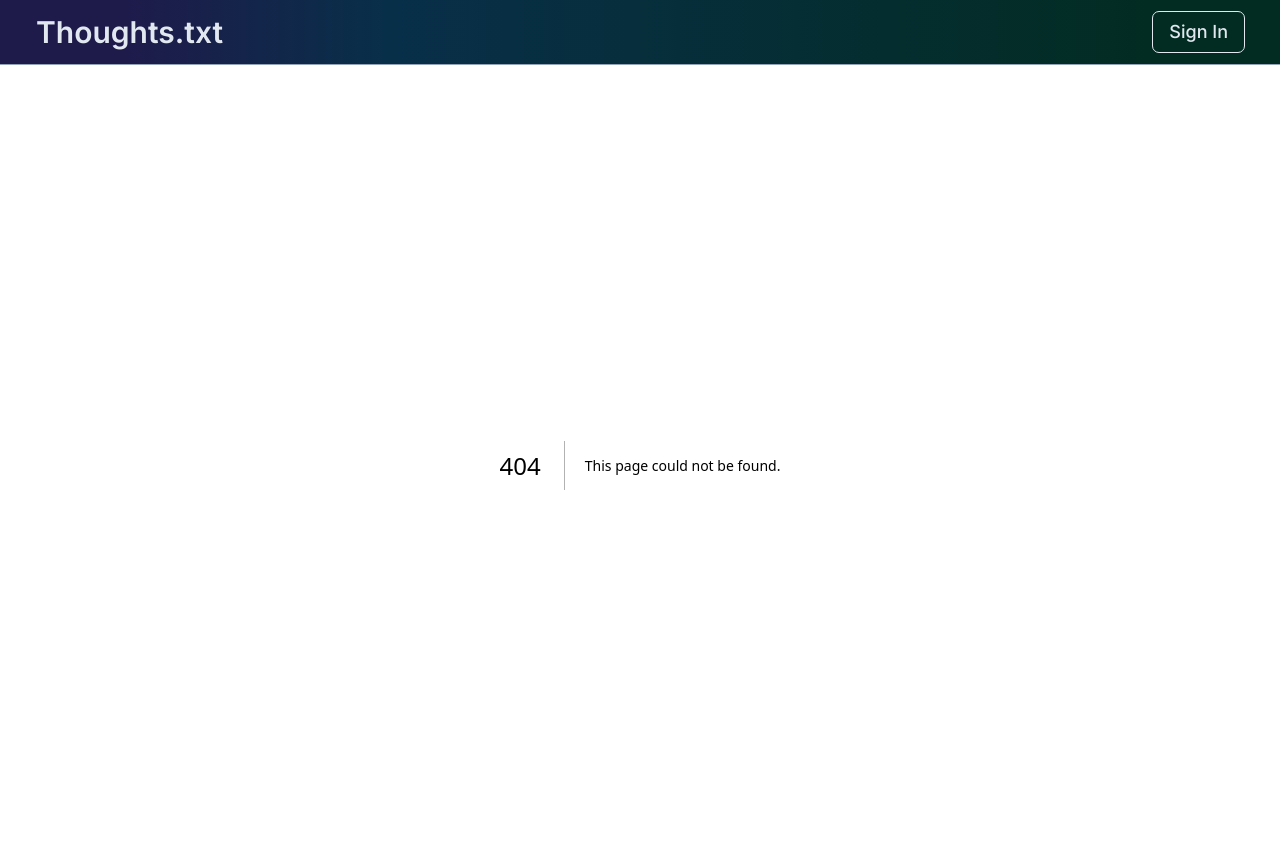
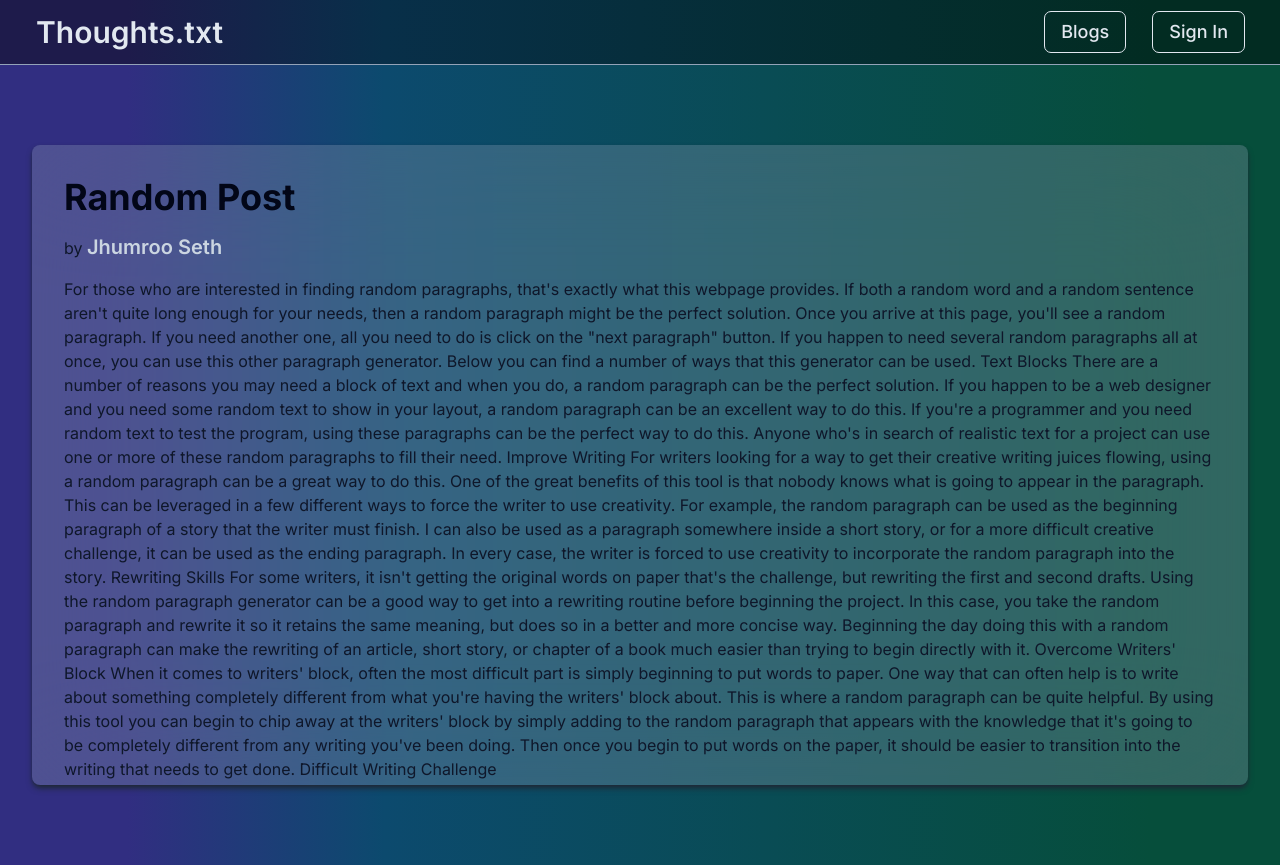
Before and after one commit to ShobhitPatra/Thoughts.txt-cms, a Next.js app: page /blogs/1 in a window 1280 px wide. Before the commit this address had no page. Built offline with nearby package versions, Linux system fonts and the light colour scheme.

Commit message:
blog details page ui

```diff
--- a/app/blog/[id]/page.tsx
+++ /dev/null
@@ -1,7 +0,0 @@
-import React from "react";
-
-const page = () => {
-  return <div>page</div>;
-};
-
-export default page;
--- /dev/null
+++ b/app/blogs/[id]/page.tsx
@@ -0,0 +1,37 @@
+import BlogDetail from "@/components/blogs/BlogDetail";
+import React from "react";
+
+const page = () => {
+  const desc = `For those who are interested in finding random paragraphs, that's exactly what this webpage provides. If both a random word and a random sentence aren't quite long enough for your needs, then a random paragraph might be the perfect solution. Once you arrive at this page, you'll see a random paragraph. If you need another one, all you need to do is click on the "next paragraph" button. If you happen to need several random paragraphs all at once, you can use this other paragraph generator. Below you can find a number of ways that this generator can be used.
+
+  Text Blocks
+  There are a number of reasons you may need a block of text and when you do, a random paragraph can be the perfect solution. If you happen to be a web designer and you need some random text to show in your layout, a random paragraph can be an excellent way to do this. If you're a programmer and you need random text to test the program, using these paragraphs can be the perfect way to do this. Anyone who's in search of realistic text for a project can use one or more of these random paragraphs to fill their need.
+
+  Improve Writing
+  For writers looking for a way to get their creative writing juices flowing, using a random paragraph can be a great way to do this. One of the great benefits of this tool is that nobody knows what is going to appear in the paragraph. This can be leveraged in a few different ways to force the writer to use creativity. For example, the random paragraph can be used as the beginning paragraph of a story that the writer must finish. I can also be used as a paragraph somewhere inside a short story, or for a more difficult creative challenge, it can be used as the ending paragraph. In every case, the writer is forced to use creativity to incorporate the random paragraph into the story.
+
+  Rewriting Skills
+  For some writers, it isn't getting the original words on paper that's the challenge, but rewriting the first and second drafts. Using the random paragraph generator can be a good way to get into a rewriting routine before beginning the project. In this case, you take the random paragraph and rewrite it so it retains the same meaning, but does so in a better and more concise way. Beginning the day doing this with a random paragraph can make the rewriting of an article, short story, or chapter of a book much easier than trying to begin directly with it.
+
+  Overcome Writers' Block
+  When it comes to writers' block, often the most difficult part is simply beginning to put words to paper. One way that can often help is to write about something completely different from what you're having the writers' block about. This is where a random paragraph can be quite helpful. By using this tool you can begin to chip away at the writers' block by simply adding to the random paragraph that appears with the knowledge that it's going to be completely different from any writing you've been doing. Then once you begin to put words on the paper, it should be easier to transition into the writing that needs to get done.
+
+  Difficult Writing Challenge
+  `;
+  return (
+    <div
+      className="
+      flex jsutify-center
+    h-screen bg-gradient-to-r from-indigo-900 from-10% via-sky-900 via-30% to-emerald-900 to-90%
+    md:py-20 p-8"
+    >
+      <BlogDetail
+        title="Random Post"
+        description={desc}
+        writtenBy="Jhumroo Seth"
+      />
+    </div>
+  );
+};
+
+export default page;
--- a/components/AppBar.tsx
+++ b/components/AppBar.tsx
@@ -14,7 +14,18 @@ const AppBar = () => {
       <Link href="/" className="md:px-6">
         <p className="text-3xl font-semibold text-slate-200">Thoughts.txt</p>
       </Link>
-      <div className="md:px-6">
+      <div
+        className="md:px-6 flex md:gap-x-7 gap-x-2
+      "
+      >
+        <Link href={"/blogs"}>
+          <Button
+            variant="ghost"
+            className="md:text-lg text-slate-200 outline outline-1"
+          >
+            Blogs
+          </Button>
+        </Link>
         <Button
           onClick={() => {
             console.log("object");
--- a/components/blogs/Blog.tsx
+++ b/components/blogs/Blog.tsx
@@ -10,7 +10,7 @@ export const Blog = ({
   description: string;
 }) => {
   return (
-    <div className="max-w-xl flex flex-col p-2 bg-slate-400 rounded-lg bg-clip-padding backdrop-filter backdrop-blur-3xl bg-opacity-30 hover:bg-opacity-50 shadow-md shadow-gray-800">
+    <div className="max-w-xl flex flex-col p-2 bg-slate-400 rounded-lg bg-clip-padding backdrop-filter backdrop-blur-3xl bg-opacity-30 hover:bg-opacity-50 shadow-md shadow-gray-800 overflow-auto">
       <div className="text-slate-900 text-2xl font-semibold">{title}</div>
       <div className="text-slate-800">
         written by : <span className="text-blue-300 text-lg ">{writtenBy}</span>
--- /dev/null
+++ b/components/blogs/BlogDetail.tsx
@@ -0,0 +1,28 @@
+import React from "react";
+
+const BlogDetail = ({
+  title,
+  description,
+  writtenBy,
+}: {
+  title: string;
+  description: string;
+  writtenBy: string;
+}) => {
+  return (
+    <div className="flex flex-col space-y-4  container md:p-8 p-2 bg-slate-400 rounded-lg bg-clip-padding backdrop-filter backdrop-blur-3xl bg-opacity-30 hover:bg-opacity-40 shadow-md shadow-gray-800 overflow-auto">
+      <div className="text-slate-950 md:text-4xl text-2xl font-bold">
+        {title}
+      </div>
+      <div className="text-slate-900">
+        by{" "}
+        <span className="md:text-xl text-lg text-slate-300 font-semibold">
+          {writtenBy}
+        </span>
+      </div>
+      <div className="text-slate-900">{description}</div>
+    </div>
+  );
+};
+
+export default BlogDetail;
--- a/components/blogs/Blogs.tsx
+++ b/components/blogs/Blogs.tsx
@@ -7,7 +7,7 @@ const Blogs = () => {
   return (
     <div className="flex gap-4 container flex-wrap justify-center">
       {blogs.map((b) => (
-        <Link href={`/blog/${b.id}`}>
+        <Link href={`/blogs/${b.id}`}>
           <Blog
             key={b.id}
             title={b.title}
```
Also changed, not shown: app/blogs/page.tsx (renamed from app/blog/page.tsx), components/comments/Comment.tsx (added), components/comments/CommentSection.tsx (added), components/comments/InputCommentBox.tsx (added).
